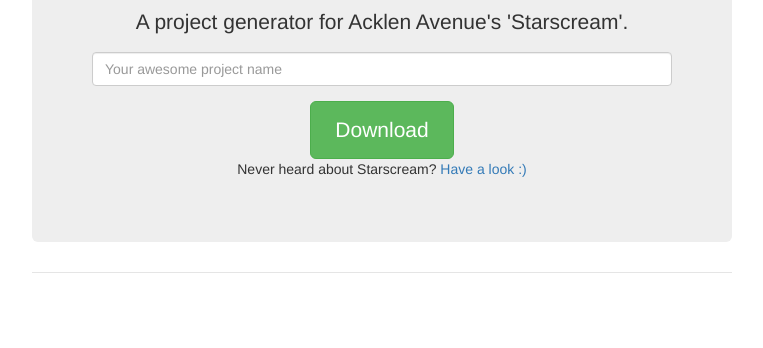
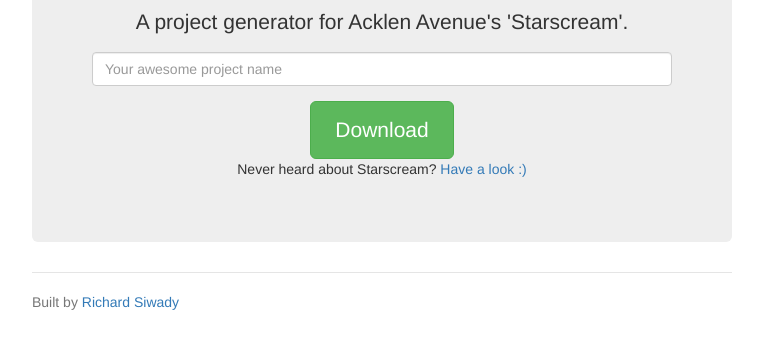
Before and after one commit to rsiwady29/starscream-bootstrap, a website: page app/index.html in a window 1280 px wide. Shown: the part 160-508 px from the top of the page, without its empty margins (258-1021 px from the left). Drawn offline with nearby package versions, Linux system fonts and the light colour scheme; some packages are replaced by stand-ins of ours; files that its build step writes are made by us from their sources.

Commit message:
built by Richard

```diff
--- a/app/index.html
+++ b/app/index.html
@@ -27,7 +27,7 @@
       <div ng-view=""></div>
 
       <div class="footer">
-
+        Built by <a href="http://rsiwady29.github.io/">Richard Siwady</a>
       </div>
     </div>
 
```
